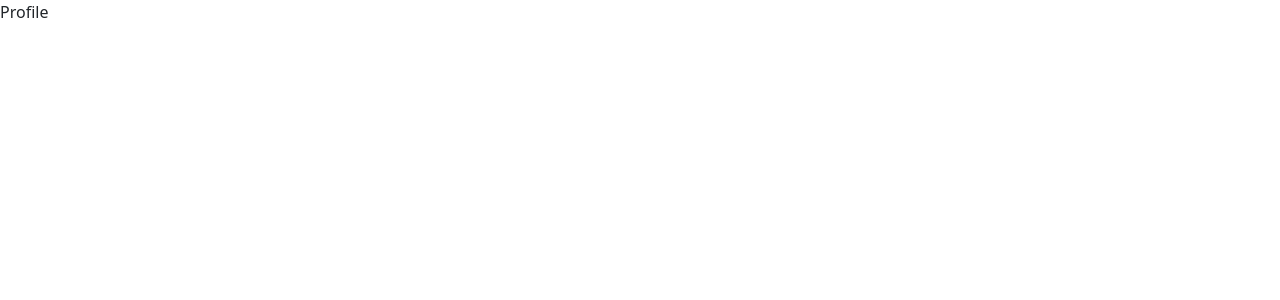
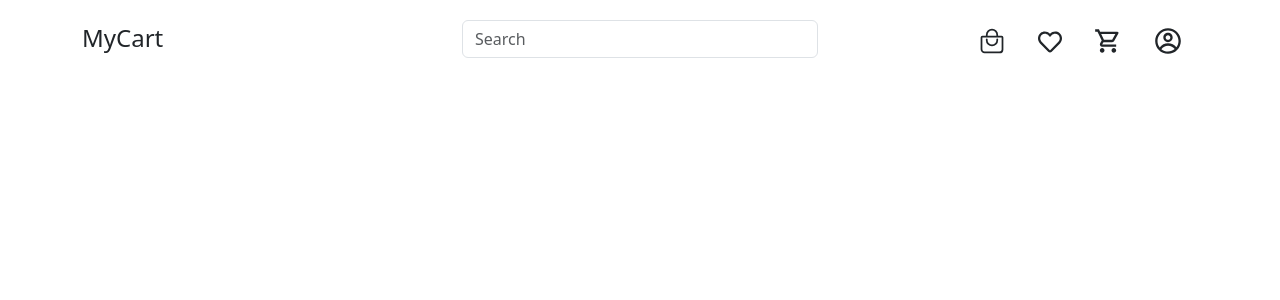
Before and after one commit to 7vTr0x7/MyCart, a React (Vite) app in the folder Frontend/: page /profile in a window 1280 px wide. Shown: the top 300 px of the page. Built offline with nearby package versions, Linux system fonts and the light colour scheme.

Commit message:
frontend - pages - profile - profileSlice

```diff
--- a/Frontend/src/app/store.js
+++ b/Frontend/src/app/store.js
@@ -2,12 +2,14 @@ import { configureStore } from "@reduxjs/toolkit";
 import productReducer from "../pages/products/productsSlice";
 import wishlistReducer from "../pages/wishlist/wishlistSlice";
 import cartReducer from "../pages/cart/cartSlice";
+import profileReducer from "./../pages/profile/features/profileSlice";
 
 const store = configureStore({
   reducer: {
     products: productReducer,
     wishlist: wishlistReducer,
     cart: cartReducer,
+    profile: profileReducer,
   },
 });
 
--- a/Frontend/src/pages/profile/Profile.jsx
+++ b/Frontend/src/pages/profile/Profile.jsx
@@ -1,7 +1,12 @@
 import React from "react";
+import Header from "../../components/Header";
 
 const Profile = () => {
-  return <div>Profile</div>;
+  return (
+    <>
+      <Header />
+    </>
+  );
 };
 
 export default Profile;
--- /dev/null
+++ b/Frontend/src/pages/profile/features/profileSlice.jsx
@@ -0,0 +1,15 @@
+import { createSlice } from "@reduxjs/toolkit";
+
+const profileSlice = createSlice({
+  name: "profile",
+  initialState: {
+    profile: {
+      firstName: "Non",
+      lastName: "Non",
+      email: "non@gmail.com",
+      password: "1234",
+    },
+  },
+});
+
+export default profileSlice.reducer;
```
